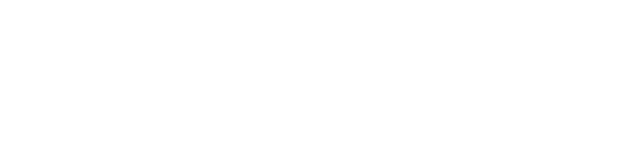
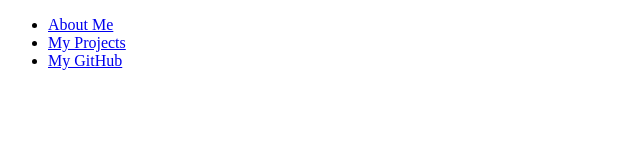
Before and after one commit to vsgx/vsgx.github.io, a plain HTML site: page index.html in a window 1280 px wide. Shown: the whole page, without its empty margins (0-640 px from the left). Drawn offline with Linux system fonts and the light colour scheme.

```diff
--- a/index.html
+++ b/index.html
@@ -6,6 +6,22 @@
     <title>Document</title>
 </head>
 <body>
+    <header>
+        <div class="nav-section">
+            <nav>
+                <ul>
+                    <li><a href="#">About Me</a></li>
+                    <li><a href="#">My Projects</a></li>
+                    <li><a href="#">My GitHub</a></li>
+                </ul>
+            </nav>
+        </div>
+    </header>
+    <main>
 
+    </main>
+    <footer>
+
+    </footer>
 </body>
 </html>
```
